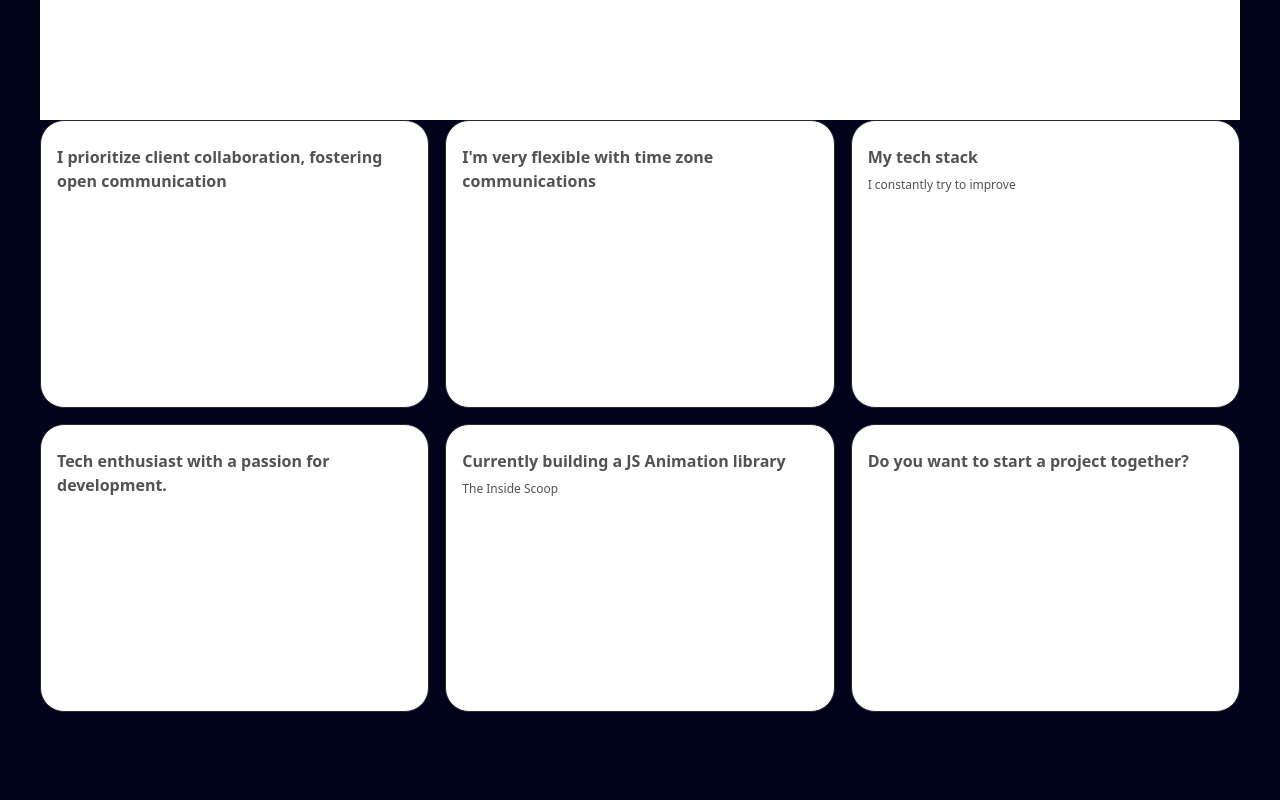
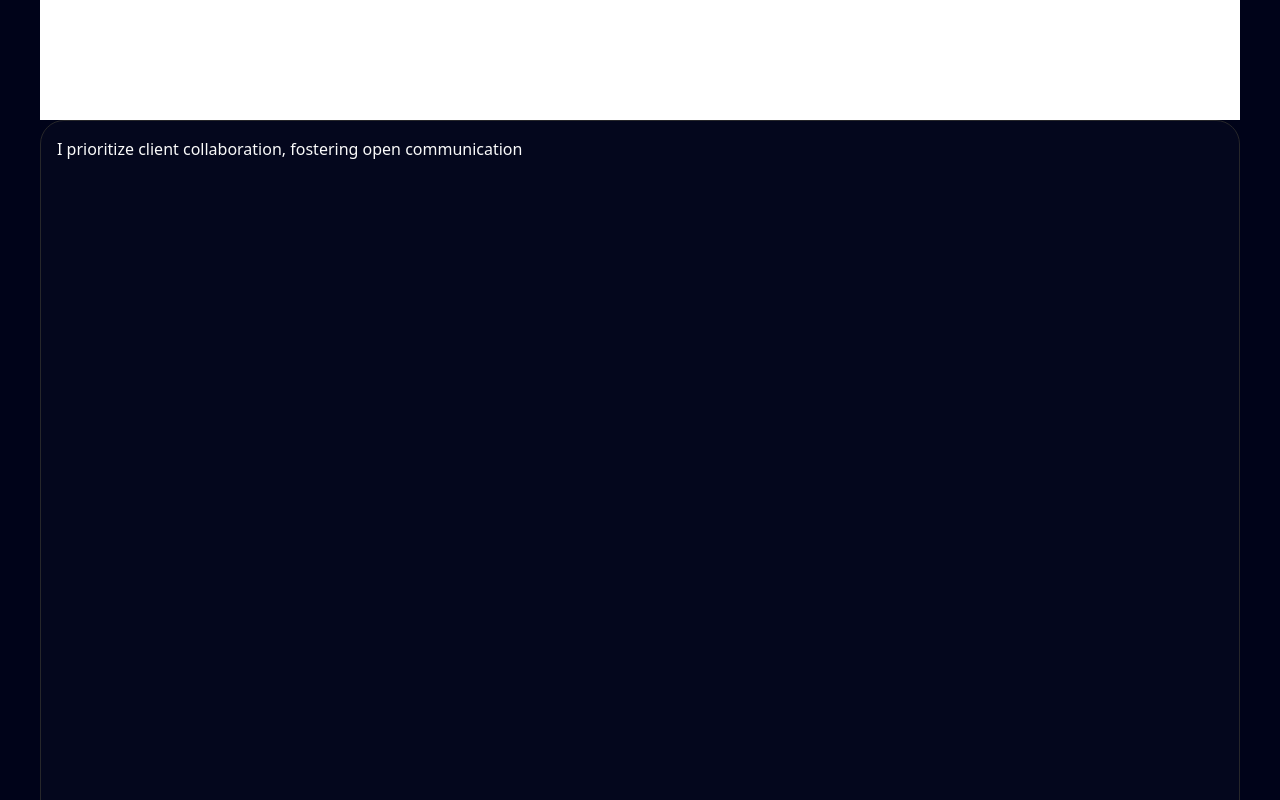
Before and after one commit to mhmdshameer/Portfolio, a Next.js app: page / in a window 1280 px wide. Shown: the part 680-1480 px from the top of the page. Before the commit the page ends 1392 px from the top, so only its background shows below. Built offline with nearby package versions, Linux system fonts and the light colour scheme.

Commit message:
new changes

```diff
--- a/components/Grid.tsx
+++ b/components/Grid.tsx
@@ -9,8 +9,10 @@ const Grid = () => {
             {gridItems.map((item) => (
                 <BentoGridItem
                   id={item.id}
+                  key={item.id}
                   title={item.title}
                   description={item.description}
+                  className={item.className}
                 />
             ))}
         </BentoGrid>
--- a/components/ui/BentoGrid.tsx
+++ b/components/ui/BentoGrid.tsx
@@ -20,31 +20,38 @@ export const BentoGrid = ({
 };
 
 export const BentoGridItem = ({
+  id,
   className,
   title,
   description,
-  header,
-  icon,
-  id,
+  imgClassName,
+  titleClassName,
+  img,
+  spareImg,
 }: {
+  id: number;
   className?: string;
   title?: string | React.ReactNode;
   description?: string | React.ReactNode;
-  header?: React.ReactNode;
-  icon?: React.ReactNode;
-  id:number;
+  imgClassName?: string;
+  titleClassName?: string;
+  img?: string;
+  spareImg?: string;
 }) => {
   return (
     <div
       className={cn(
-        "group/bento shadow-input row-span-1 flex flex-col relative justify-between space-y-4 rounded-3xl border border-red-500 bg-white p-4 transition duration-200 hover:shadow-xl dark:border-white/[0.2] dark:bg-black dark:shadow-none",
+        "group/bento shadow-input row-span-1 flex flex-col relative justify-between space-y-4 rounded-3xl border bg-white p-4 transition duration-200 hover:shadow-xl dark:border-white/[0.2] dark:bg-black dark:shadow-none",
         className,
       )}
+      style={{
+        background: "rgb(4,7,29)",
+        backgroundColor:
+          "linear-gradient(90deg, rgba(4,7,29,1) 0%, rgba(12,14,35,1) 100%)",
+      }}
     >
-      {header}
       <div className="transition duration-200 group-hover/bento:translate-x-2">
-        {icon}
-        <div className="mt-2 mb-2 font-sans font-bold text-neutral-600 dark:text-neutral-200">
+        <div className="">
           {title}
         </div>
         <div className="font-sans text-xs font-normal text-neutral-600 dark:text-neutral-300">
```
